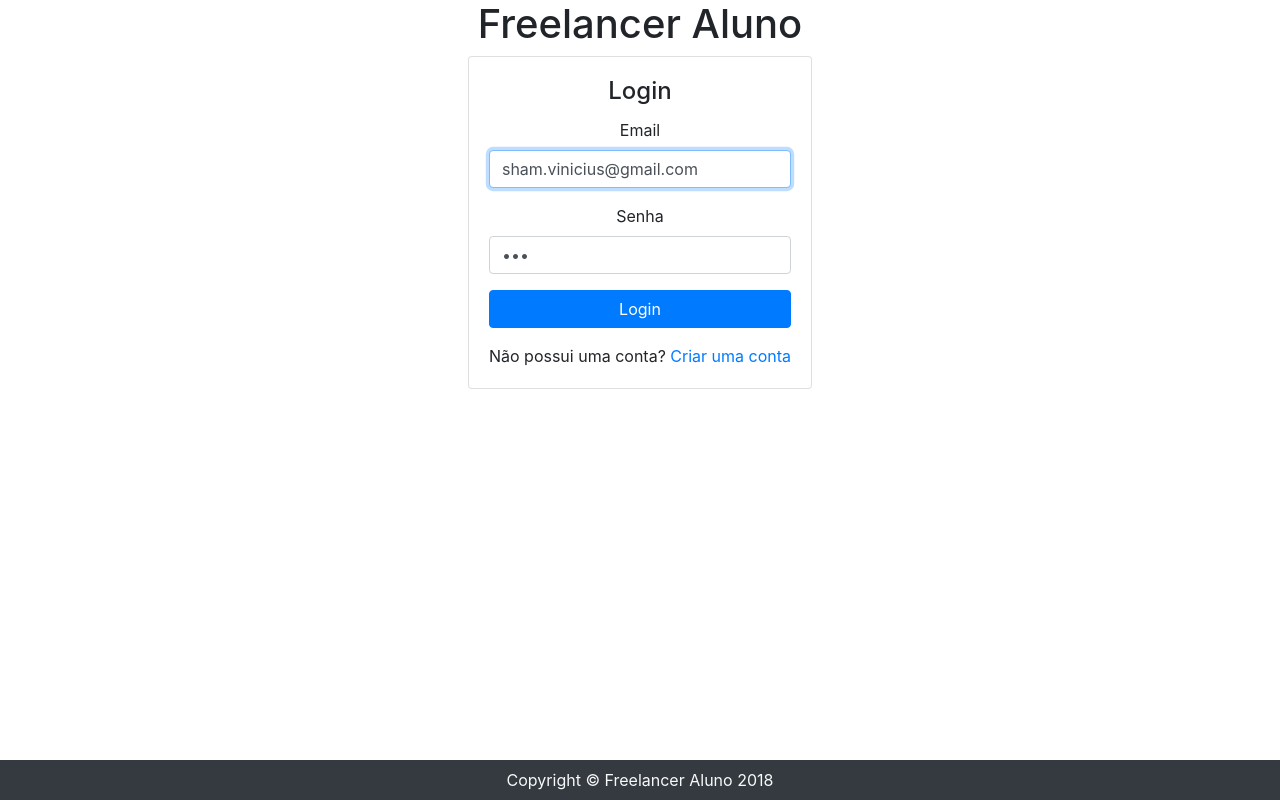
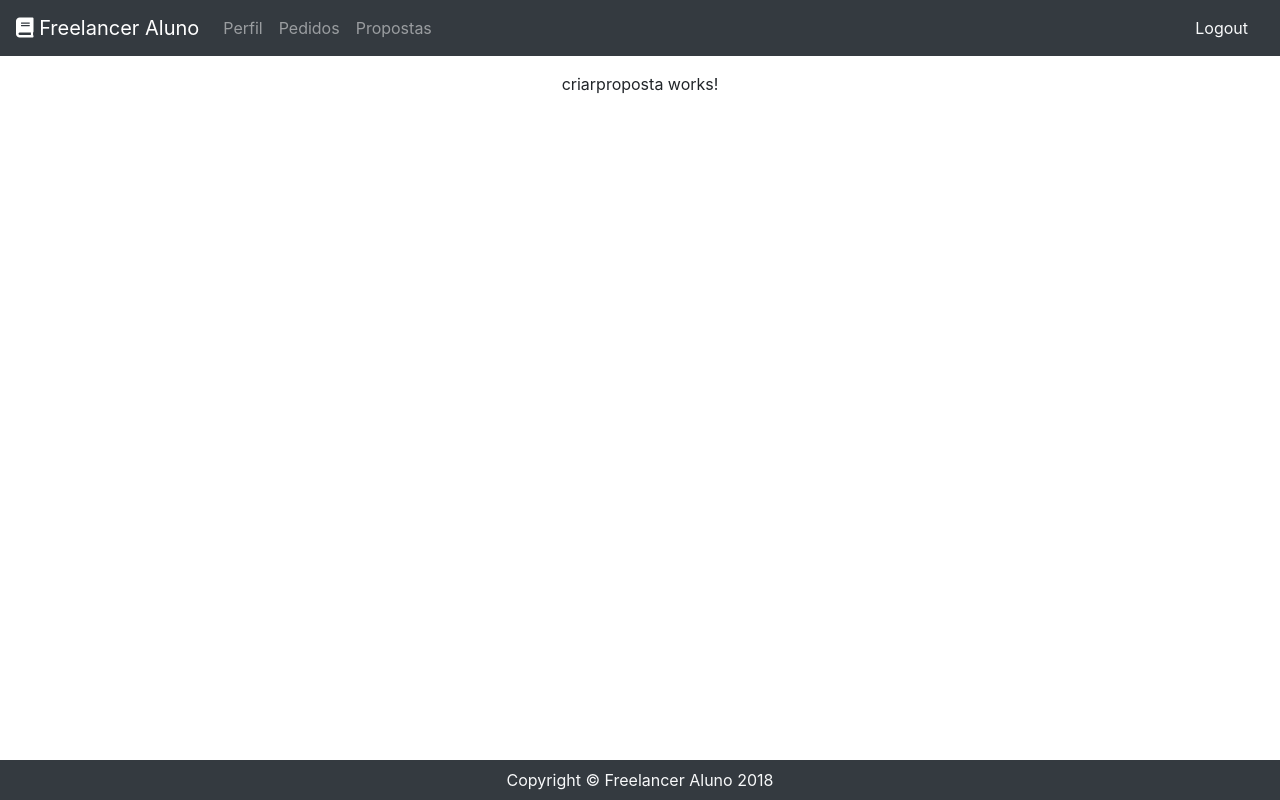
Before and after one commit to skatesham/freelancer-aluno, an Angular app: page /criar-proposta/1 in a window 1280 px wide. Built offline with nearby package versions, Linux system fonts and the light colour scheme.

Commit message:
bug de autenticação

```diff
--- a/src/app/app.module.ts
+++ b/src/app/app.module.ts
@@ -16,6 +16,7 @@ import { CadastroComponent } from './cadastro/cadastro.component';
 import { PropostasComponent } from './propostas/propostas.component';
 import { PropostapedidosComponent } from './propostapedidos/propostapedidos.component';
 import { AuthGuardService } from './guards/auth-guard.service';
+import { CriarpropostaComponent } from './criarproposta/criarproposta.component';
 
 @NgModule({
   declarations: [
@@ -29,6 +30,7 @@ import { AuthGuardService } from './guards/auth-guard.service';
     CadastroComponent,
     PropostasComponent,
     PropostapedidosComponent,
+    CriarpropostaComponent,
   ],
   imports: [
     NgbModule,
--- /dev/null
+++ b/src/app/criarproposta/criarproposta.component.html
@@ -0,0 +1,6 @@
+<app-navbar></app-navbar>
+<div class class="container">
+  <p>
+    criarproposta works!
+  </p>
+</div>
--- /dev/null
+++ b/src/app/criarproposta/criarproposta.component.ts
@@ -0,0 +1,15 @@
+import { Component, OnInit } from '@angular/core';
+
+@Component({
+  selector: 'app-criarproposta',
+  templateUrl: './criarproposta.component.html',
+  styleUrls: ['./criarproposta.component.css']
+})
+export class CriarpropostaComponent implements OnInit {
+
+  constructor() { }
+
+  ngOnInit() {
+  }
+
+}
--- a/src/app/navbar/navbar.component.ts
+++ b/src/app/navbar/navbar.component.ts
@@ -13,7 +13,7 @@ export class NavbarComponent implements OnInit {
   isCollapsed = true;
 
   constructor(private router:Router) {
-    this.checkLogin();
+    //this.checkLogin();
   }
 
   ngOnInit() {
--- a/src/app/pedidos/pedidos.component.html
+++ b/src/app/pedidos/pedidos.component.html
@@ -23,7 +23,7 @@
           </li>
           <li class="list-group-item"><strong>Propostas: </strong> {{ getQuantidadeAberto(pedido) }}</li>
         </ul>
-        <li class="list-group-item" *ngIf="usuario.id !== pedido.usuario.id"><button class="btn btn-dark"> Enviar Proposta</button></li>
+        <li class="list-group-item" *ngIf="usuario.id !== pedido.usuario.id"><button (click)="enviarProposta(pedido)" class="btn btn-dark"> Enviar Proposta</button></li>
         <li class="list-group-item" *ngIf="usuario.id === pedido.usuario.id && getQuantidadeAberto(pedido) > 0"><button class="btn btn-info" (click)="verPropostas(pedido)">Ver Propostas</button></li>
       </ng-template>
     </ngb-panel>
--- a/src/app/pedidos/pedidos.component.ts
+++ b/src/app/pedidos/pedidos.component.ts
@@ -43,4 +43,8 @@ export class PedidosComponent implements OnInit {
     return count;
   }
 
+  enviarProposta(pedido:Pedido){
+    this.router.navigate(['/criar-proposta/'+pedido.id]);
+  }
+
 }
```
Also changed, not shown: src/app/app-routing.module.ts (+7 -5 lines), src/app/criarproposta/criarproposta.component.css (added), 1 other file (tests, documents, lock files or other folders).
